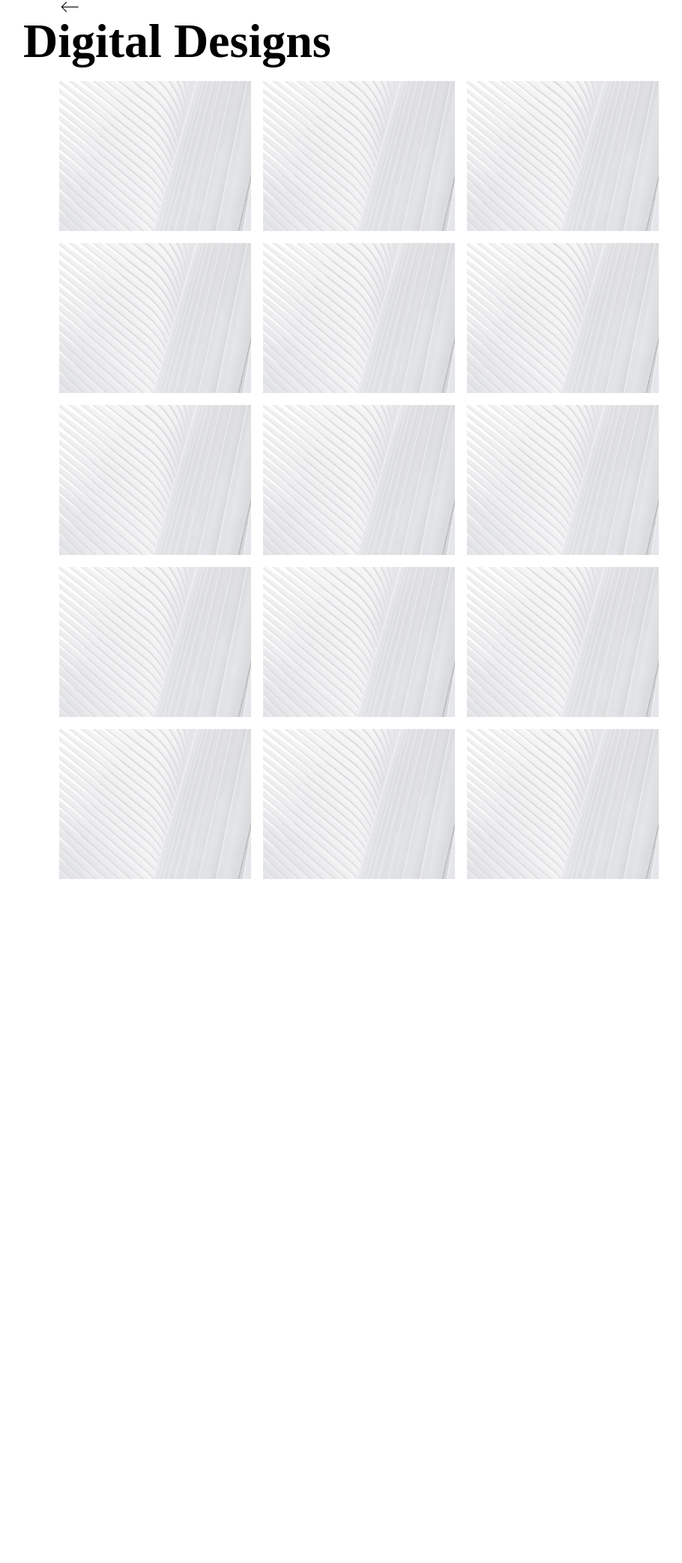
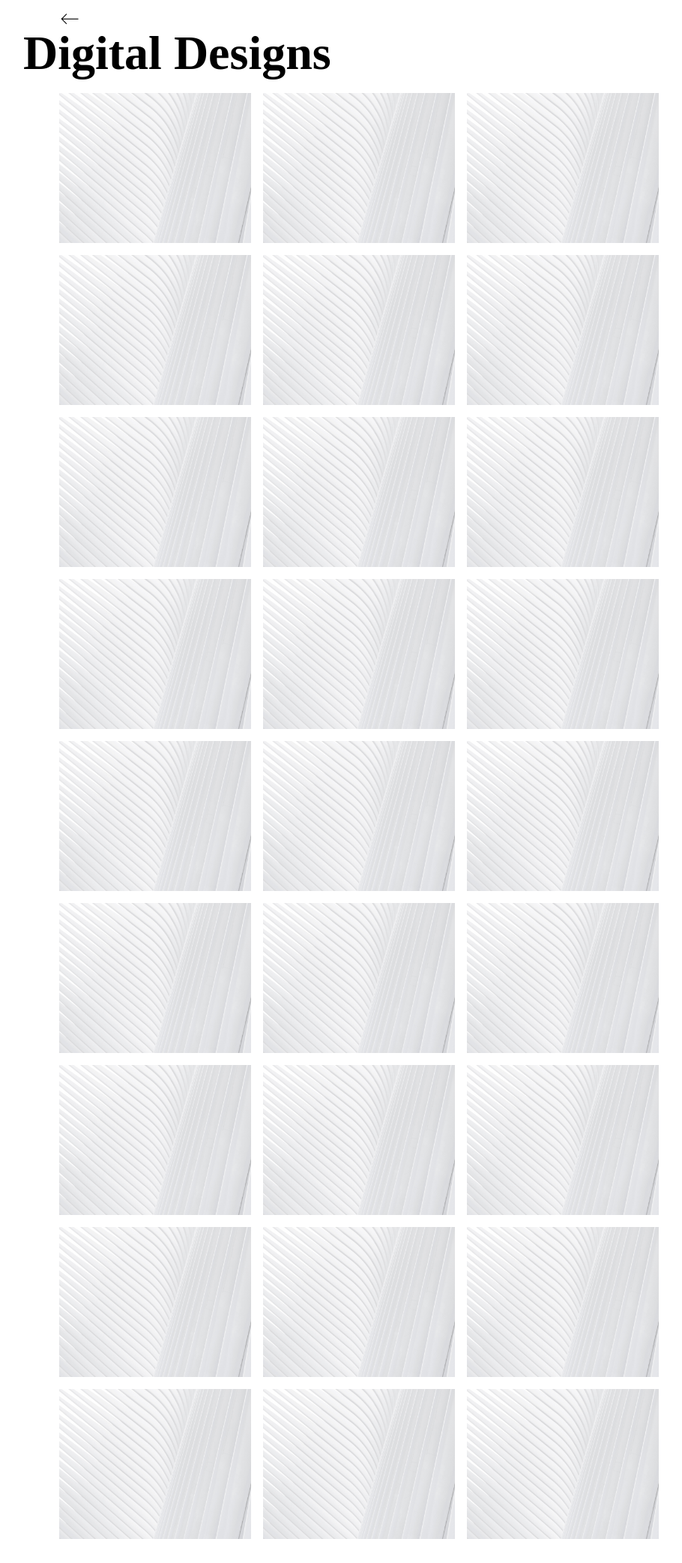
Before and after one commit to cssidy/personal-site, a Jekyll site: the page built from digital.html, in a window 1280 px wide. Shown: the whole page at 75% size, without its empty margins (161-1071 px from the left). Built offline with Jekyll 4.4.1, drawn with Linux system fonts in a browser that asks for light colours; some web fonts are replaced; before the commit the page ends 1188 px from its top, so only the background shows below that.

Commit message:
galery styles

```diff
--- a/assets/css/base.css
+++ b/assets/css/base.css
@@ -131,6 +131,7 @@ ul li {
     max-width: 100ch;
     margin: 0 auto;
     font-family: 'Average Sans', serif;
+    padding: 1rem 0;
 }
 
 .gallery h1 {
--- a/digital.html
+++ b/digital.html
@@ -9,21 +9,34 @@ layout: layout
   <p class="warning">This demo only works in browsers that support CSS Grid Layout. If you can see this message, then your browser isn't supporting Grid. You can try out Grid in <a href="https://nightly.mozilla.org/">Firefox Nightly</a> or <a href="http://gridbyexample.com/browsers/">other browsers by flipping a flag</a>.</p>
 
   <ul>
-      <li tabindex="0"><img src="/assets/images/1.jpg" /></li>
-      <li tabindex="0"><img src="/assets/images/1.jpg" /></li>
-      <li tabindex="0"><img src="/assets/images/1.jpg" /></li>
-      <li tabindex="0"><img src="/assets/images/1.jpg" /></li>
-      <li tabindex="0"><img src="/assets/images/1.jpg" /></li>
-      <li tabindex="0"><img src="/assets/images/1.jpg" /></li>
-      <li tabindex="0"><img src="/assets/images/1.jpg" /></li>
-      <li tabindex="0"><img src="/assets/images/1.jpg" /></li>
-      <li tabindex="0"><img src="/assets/images/1.jpg" /></li>
-      <li tabindex="0"><img src="/assets/images/1.jpg" /></li>
-      <li tabindex="0"><img src="/assets/images/1.jpg" /></li>
-      <li tabindex="0"><img src="/assets/images/1.jpg" /></li>
-      <li tabindex="0"><img src="/assets/images/1.jpg" /></li>
-      <li tabindex="0"><img src="/assets/images/1.jpg" /></li>
-      <li tabindex="0"><img src="/assets/images/1.jpg" /></li>
+      <li><img src="/assets/images/1.jpg" /></li>
+      <li><img src="/assets/images/1.jpg" /></li>
+      <li><img src="/assets/images/1.jpg" /></li>
+      <li><img src="/assets/images/1.jpg" /></li>
+      <li><img src="/assets/images/1.jpg" /></li>
+      <li><img src="/assets/images/1.jpg" /></li>
+      <li><img src="/assets/images/1.jpg" /></li>
+      <li><img src="/assets/images/1.jpg" /></li>
+      <li><img src="/assets/images/1.jpg" /></li>
+      <li><img src="/assets/images/1.jpg" /></li>
+      <li><img src="/assets/images/1.jpg" /></li>
+      <li><img src="/assets/images/1.jpg" /></li>
+      <li><img src="/assets/images/1.jpg" /></li>
+      <li><img src="/assets/images/1.jpg" /></li>
+      <li><img src="/assets/images/1.jpg" /></li>
+      <li><img src="/assets/images/1.jpg" /></li>
+      <li><img src="/assets/images/1.jpg" /></li>
+      <li><img src="/assets/images/1.jpg" /></li>
+      <li><img src="/assets/images/1.jpg" /></li>
+      <li><img src="/assets/images/1.jpg" /></li>
+      <li><img src="/assets/images/1.jpg" /></li>
+      <li><img src="/assets/images/1.jpg" /></li>
+      <li><img src="/assets/images/1.jpg" /></li>
+      <li><img src="/assets/images/1.jpg" /></li>
+      <li><img src="/assets/images/1.jpg" /></li>
+      <li><img src="/assets/images/1.jpg" /></li>
+      <li><img src="/assets/images/1.jpg" /></li>
+
   </ul>
 
 </div>
```
